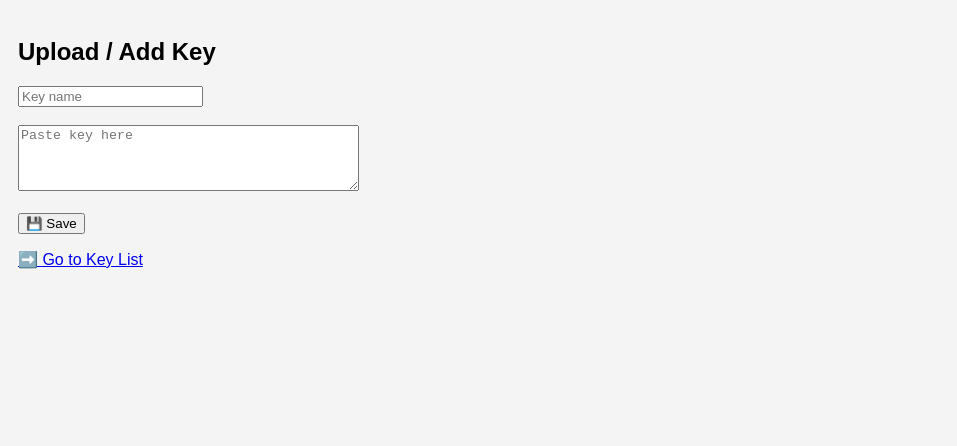
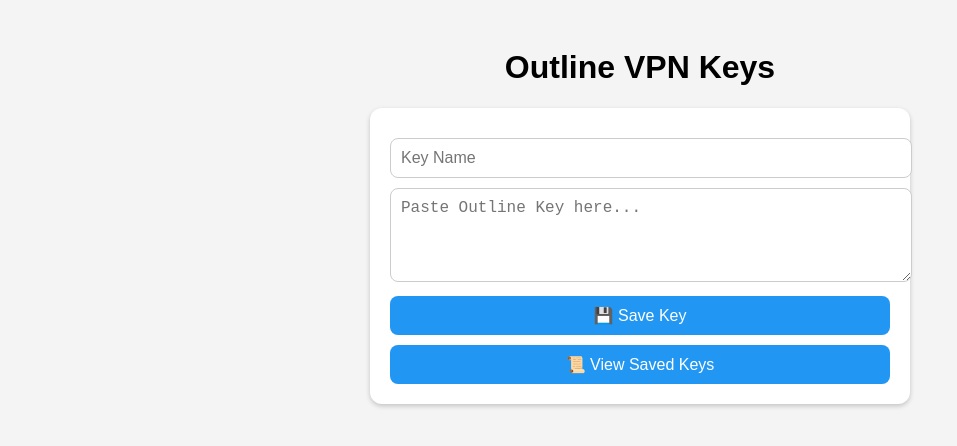
Before and after one commit to winhtetaung1662004-byte/win, a plain HTML site: page Upload.html in a window 1280 px wide. Shown: the whole page, without its empty margins (0-957 px from the left). Drawn offline with Linux system fonts and the light colour scheme.

Commit message:
Add files via upload
Signed-off-by: winhtetaung1662004-byte <winhtetaung1662004@gmail.com>

```diff
--- a/Upload.html
+++ b/Upload.html
@@ -1,34 +1,73 @@
 <!DOCTYPE html>
-<html>
+<html lang="en">
 <head>
   <meta charset="UTF-8">
-  <title>Local Key Upload</title>
-  <link rel="stylesheet" href="style.css">
+  <meta name="viewport" content="width=device-width, initial-scale=1.0">
+  <title>Outline VPN Keys</title>
+  <style>
+    body {
+      font-family: Arial, sans-serif;
+      background-color: #f4f4f4;
+      padding: 20px;
+    }
+    h1 {
+      text-align: center;
+    }
+    .container {
+      max-width: 500px;
+      margin: 0 auto;
+      background: #fff;
+      padding: 20px;
+      border-radius: 12px;
+      box-shadow: 0 2px 5px rgba(0,0,0,0.2);
+    }
+    input, textarea, button {
+      width: 100%;
+      margin-top: 10px;
+      padding: 10px;
+      font-size: 16px;
+      border-radius: 8px;
+      border: 1px solid #ccc;
+    }
+    button {
+      background-color: #2196f3;
+      color: #fff;
+      border: none;
+    }
+    button:hover {
+      background-color: #1976d2;
+    }
+  </style>
 </head>
 <body>
-  <h2>Upload / Add Key</h2>
-  <input id="keyName" placeholder="Key name"><br><br>
-  <textarea id="keyText" placeholder="Paste key here" rows="4" cols="40"></textarea><br><br>
-  <button onclick="saveKey()">💾 Save</button>
-  <p id="status"></p>
-  <a href="list.html">➡️ Go to Key List</a>
+  <h1>Outline VPN Keys</h1>
+  <div class="container">
+    <input type="text" id="keyName" placeholder="Key Name">
+    <textarea id="keyValue" placeholder="Paste Outline Key here..." rows="4"></textarea>
+    <button onclick="saveKey()">💾 Save Key</button>
+    <button onclick="viewKeys()">📜 View Saved Keys</button>
+  </div>
 
   <script>
-  function saveKey() {
-    const name = document.getElementById('keyName').value;
-    const keyText = document.getElementById('keyText').value;
-    if (!name || !keyText) {
-      alert("Please fill both fields!");
-      return;
+    function saveKey() {
+      const name = document.getElementById("keyName").value.trim();
+      const value = document.getElementById("keyValue").value.trim();
+      if (!name || !value) {
+        alert("Please fill both fields!");
+        return;
+      }
+
+      let keys = JSON.parse(localStorage.getItem("outlineKeys") || "[]");
+      keys.push({ name, value });
+      localStorage.setItem("outlineKeys", JSON.stringify(keys));
+      alert("✅ Key saved successfully!");
+      document.getElementById("keyName").value = "";
+      document.getElementById("keyValue").value = "";
     }
 
-    const keys = JSON.parse(localStorage.getItem("keys") || "[]");
-    keys.push({ name, keyText, createdAt: new Date().toISOString() });
-    localStorage.setItem("keys", JSON.stringify(keys));
-    document.getElementById('status').innerText = "✅ Saved!";
-    document.getElementById('keyName').value = "";
-    document.getElementById('keyText').value = "";
-  }
+    function viewKeys() {
+      window.location.href = "list.html";
+    }
   </script>
 </body>
 </html>
```
